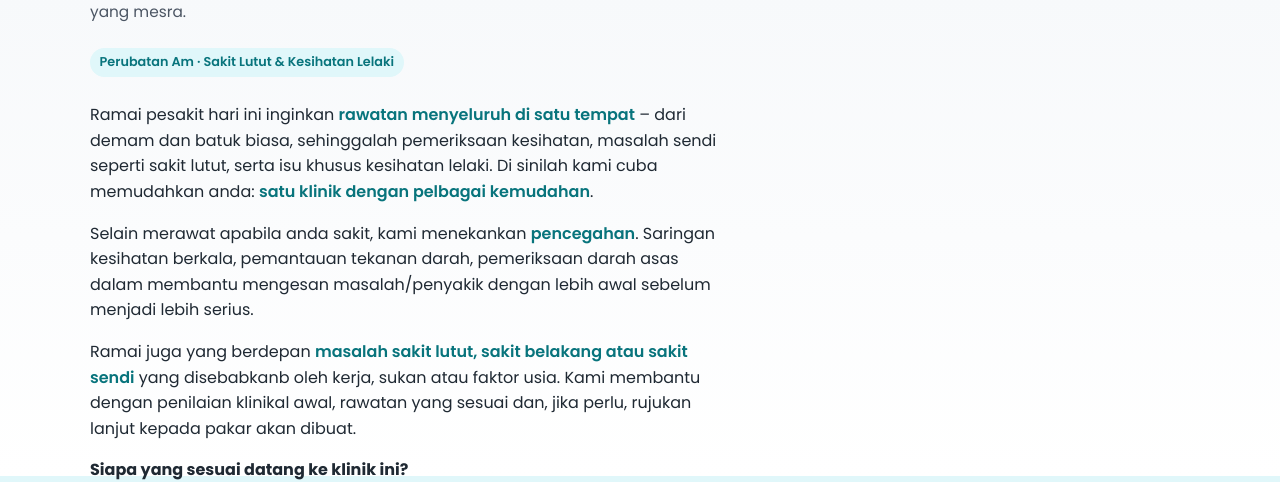
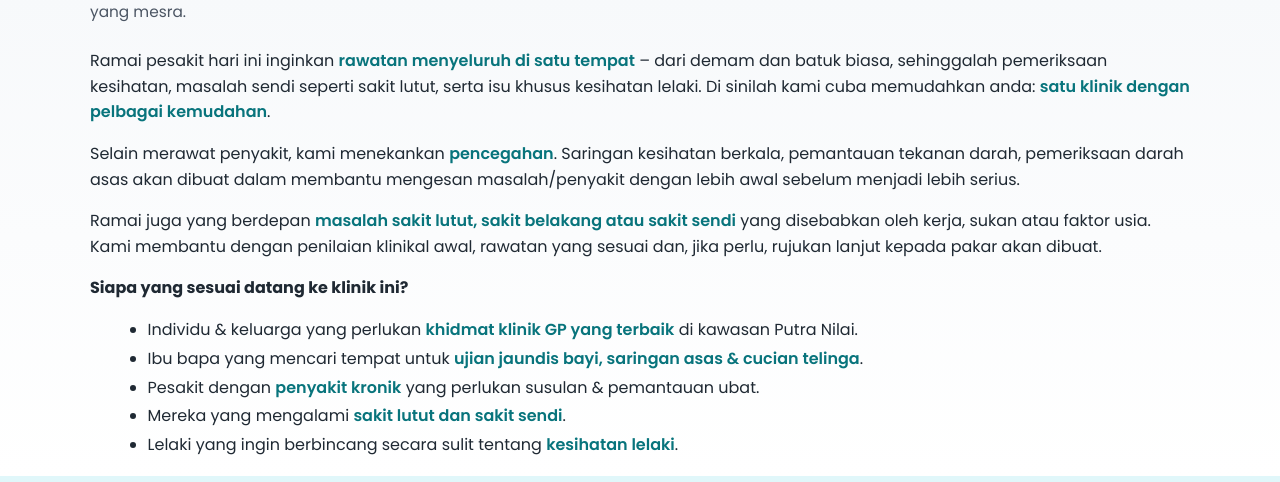
Before and after one commit to jimbo27/klinik-dr-al-baghdadi, a plain HTML site: page about.html in a window 1280 px wide. Shown: the part 324-806 px from the top of the page. Drawn offline with Linux system fonts and the light colour scheme.

Commit message:
Update about.html

```diff
--- a/about.html
+++ b/about.html
@@ -10,7 +10,7 @@
     <link href="https://fonts.googleapis.com/css2?family=Poppins:wght@300;400;500;600;700&display=swap" rel="stylesheet">
 
     <title>Tentang | Klinik Dr. Al Baghdadi</title>
-    <meta name="description" content="Klinik Dr. Al Baghdadi (Klinik Usraa) di Putra Nilai. Fokus kepada perubatan am, kesihatan keluarga, sakit lutut & sendi serta kesihatan lelaki dengan layanan mesra & profesional.">
+    <meta name="description" content="Klinik Dr. Al Baghdadi di Putra Nilai. Fokus kepada perubatan am, kesihatan keluarga, sakit lutut & sendi serta kesihatan lelaki dengan layanan mesra & profesional.">
     <style>
         body {
             font-family: "Poppins", system-ui, -apple-system, BlinkMacSystemFont, "Segoe UI", sans-serif;
@@ -176,11 +176,6 @@
         di Putra Nilai yang memberi fokus kepada <span class="highlight">kesihatan keluarga</span>,
         <span class="highlight">sakit lutut &amp; sendi</span> serta aspek tertentu <span class="highlight">kesihatan lelaki</span>,
         dengan penerangan yang mudah difahami dan suasana yang mesra.
-    </p>
-
-    <div class="two-col">
-        <div>
-            <div class="tag">Perubatan Am · Sakit Lutut &amp; Kesihatan Lelaki</div>
 
             <p>
                 Ramai pesakit hari ini inginkan <span class="highlight">rawatan menyeluruh di satu tempat</span> –
@@ -190,12 +185,12 @@
 
 
             <p>
-                Selain merawat apabila anda sakit, kami menekankan <span class="highlight">pencegahan</span>.
-                Saringan kesihatan berkala, pemantauan tekanan darah, pemeriksaan darah asas dalam membantu mengesan masalah/penyakik dengan lebih awal sebelum menjadi
+                Selain merawat penyakit, kami menekankan <span class="highlight">pencegahan</span>.
+                Saringan kesihatan berkala, pemantauan tekanan darah, pemeriksaan darah asas akan dibuat dalam membantu mengesan masalah/penyakit dengan lebih awal sebelum menjadi
                 lebih serius.
            <p>
                 Ramai juga yang berdepan <span class="highlight"> masalah sakit lutut, sakit belakang atau sakit sendi</span>
-                yang disebabkanb oleh kerja, sukan atau faktor usia. Kami membantu dengan penilaian
+                yang disebabkan oleh kerja, sukan atau faktor usia. Kami membantu dengan penilaian
                 klinikal awal, rawatan yang sesuai dan, jika perlu, rujukan lanjut kepada pakar akan dibuat.
 
             <p style="margin-top:0.8rem;">
```
